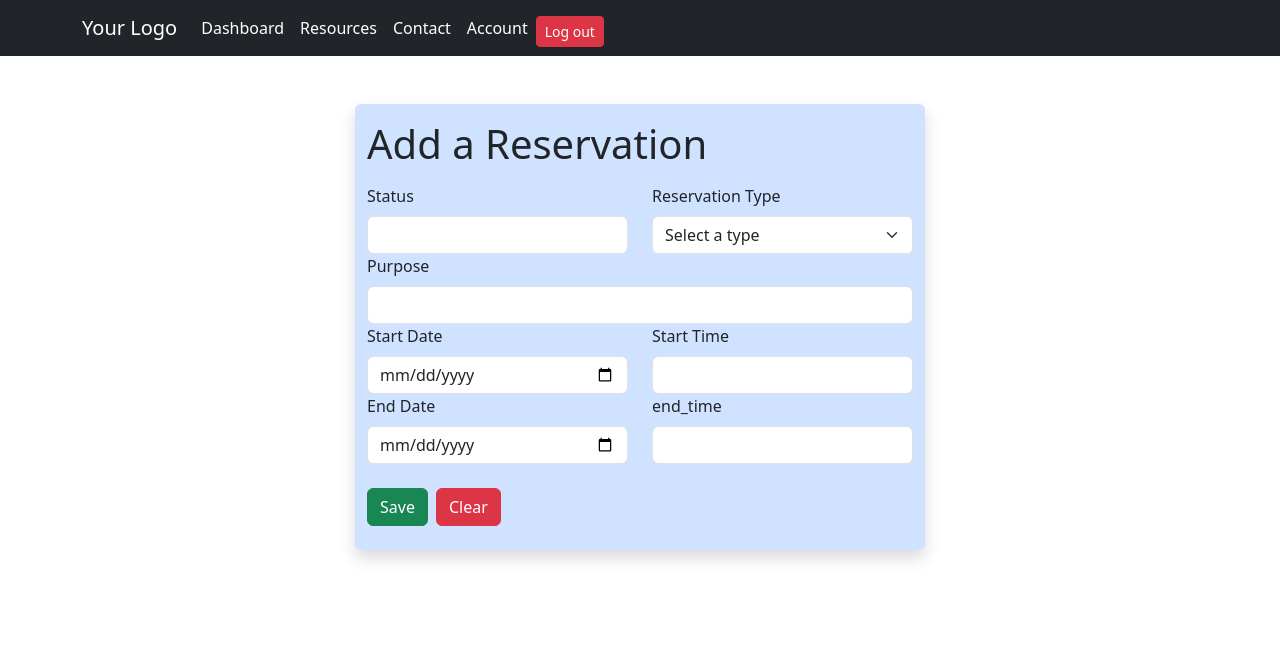
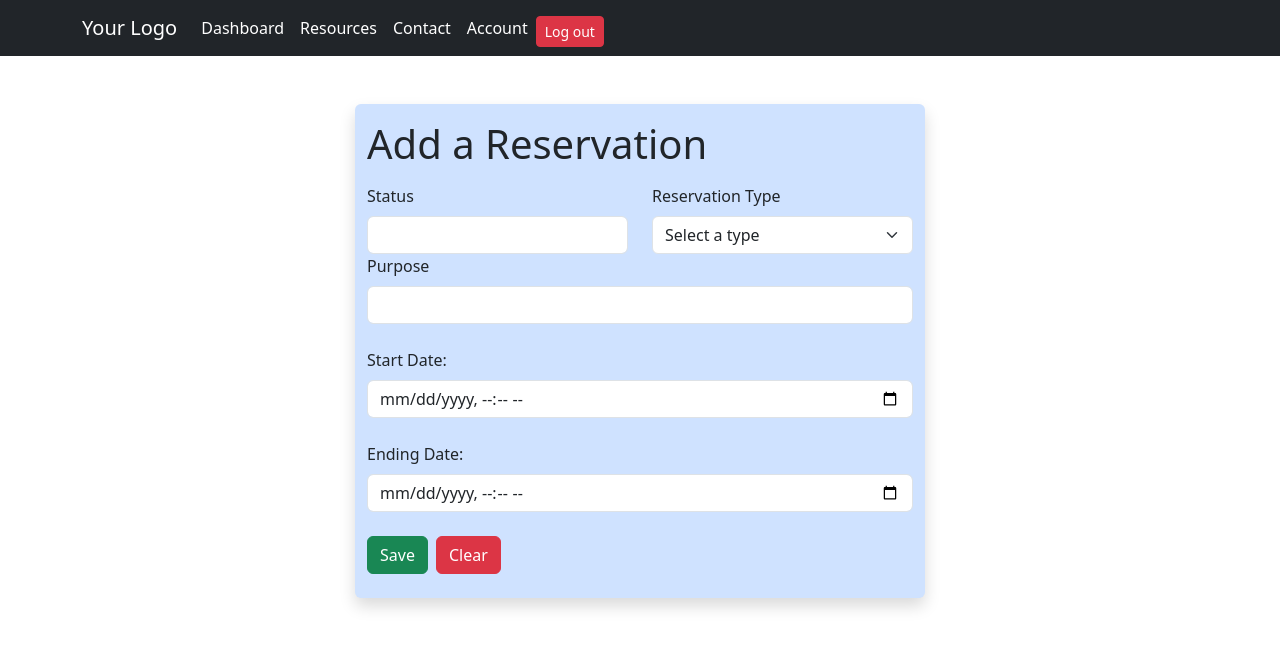
Before and after one commit to DamikaAlwis-Gif/Inventory_management_system, a React (Create React App) app in the folder client/: page /AddReservDate/1 in a window 1280 px wide. Shown: the top 648 px of the page. Built offline with nearby package versions, Linux system fonts and the light colour scheme; no server answers.

Commit message:
added datetime picker for reservation add

```diff
--- a/client/src/components/inventoryList/AddReservDate.jsx
+++ b/client/src/components/inventoryList/AddReservDate.jsx
@@ -3,6 +3,7 @@ import { useState, useEffect } from "react";
 import axios from "axios";
 import { useNavigate, useParams } from "react-router-dom";
 import Swal from "sweetalert2";
+
 
 const AddReservDate= ()=>{
     const { id } = useParams();
@@ -11,14 +12,11 @@ const AddReservDate= ()=>{
 
 
 
-
     const[info,setAsset]= useState({
         user_id: u_id, // get the user's id and set here---Implement this!
         resource_id: id,
-        start_date: "",
-        start_time: "",
-        end_date: "",
-        end_time: "",
+        start_dt: "",
+        end_dt: "",
         status: "",
         purpose: "",
         reservation_type: "Select a type",
@@ -49,6 +47,7 @@ const AddReservDate= ()=>{
 
       const handleSave = (e) => {
         e.preventDefault();
+       // console.log(info.start_dt.toString().slice(0, 19).replace('T', ' ')+":00");
         Swal.fire({
           title: "Are you sure?",
           text: " ",
@@ -80,6 +79,7 @@ const AddReservDate= ()=>{
               Swal.fire('Warning!', 'Requested ending date should be greater than starting date! ', 'warning');
             }else{
               Swal.fire('Item is unavailable at selected time!', 'Please consider selecting another time slot! ', 'warning');
+              console.log(responce.data);
              }
 
         } catch (error) {
@@ -91,12 +91,10 @@ const AddReservDate= ()=>{
   const handleClear = (e) => {
     e.preventDefault();
     setAsset({
-        user_id: u_id, // get the user's id and set here---Implement this!
+      user_id: u_id,
       resource_id: id,
-        start_date: "",
-        start_time: "",
-        end_date: "",
-        end_time: "",
+      start_dt: "",
+      end_dt: "",
       status: "",
       purpose: "",
       reservation_type: "Select a type",
@@ -163,68 +161,37 @@ const AddReservDate= ()=>{
               </div>
 
 
+         <br/>
 
 
-
-              <div className="row">
+              <div className="row " >
               <div className="form-group col">
               <label htmlFor="" className="form-label ">
-                    Start Date
+                    Start Date:
                   </label>
-                  <input
-                    type="date"
+
+                  <input type="datetime-local"
                   className="form-control"
+                    onChange={(e) => handleChange(e)}
+                    value={info.start_dt}
                     id=""
-                    onChange={(e) => handleChange(e)}
-                    value={info.start_date}
-                    name="start_date"
-                  />
-                </div>
-
+                    name="start_dt"></input>
+              </div></div>
+  <br/>
+            <div className="row " >
               <div className="form-group col">
               <label htmlFor="" className="form-label ">
-                    Start Time
+                    Ending Date:
                   </label>
-                  <input
-                    type="text"
+
+                  <input type="datetime-local"
                   className="form-control"
+                    onChange={(e) => handleChange(e)}
+                    value={info.end_dt}
                     id=""
-                    value={info.start_time}
-                    onChange={(e) => handleChange(e)}
-                    name="start_time"
-                  />
-                </div>
-              </div>
+                    name="end_dt"></input>
+              </div></div>
 
-              <div className="row">
-                <div className="form-group col">
-                  <label htmlFor="" className="form-label ">
-                    End Date
-                  </label>
-                  <input
-                    type="date"
-                    className="form-control"
-                    id=""
-                    onChange={(e) => handleChange(e)}
-                    value={info.end_date}
-                    name="end_date"
-                  />
-                </div>
-
-                <div className="form-group col">
-                  <label htmlFor="" className="form-label ">
-                    end_time
-                  </label>
-                  <input
-                    type="text"
-                    className="form-control"
-                    id=""
-                    value={info.end_time}
-                    onChange={(e) => handleChange(e)}
-                    name="end_time"
-                  />
-                </div>
-              </div>
 
 
             </form>
```
Also changed, not shown: 1 other file (tests, documents, lock files or other folders). Lines whose indentation alone changed are shown as unchanged.
